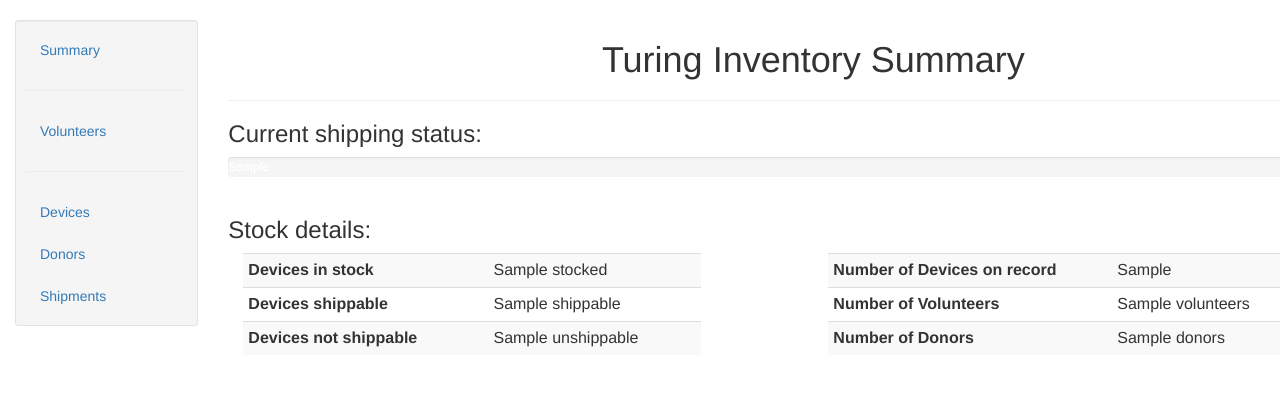
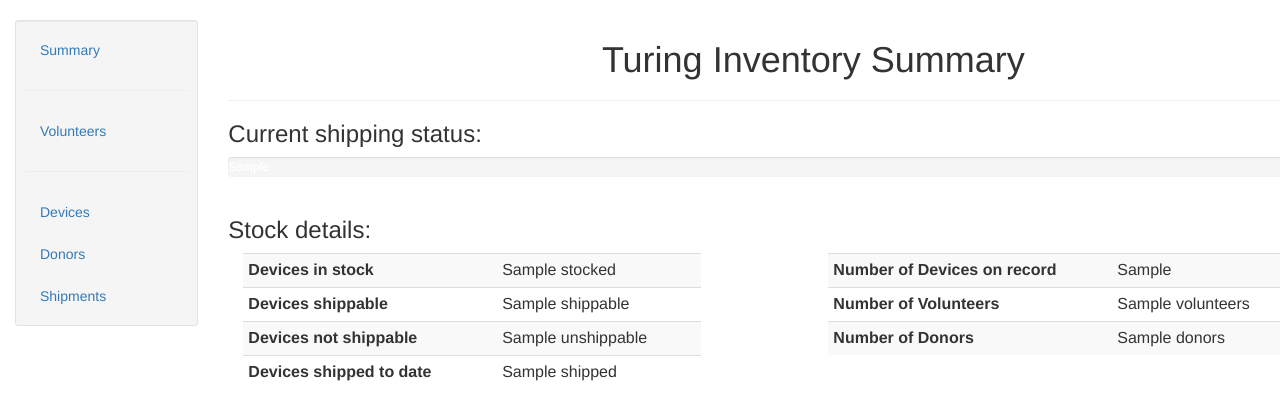
Before and after one commit to AbstractBeliefs/TuringTracker, a Django app: template tracker/inventory/templates/index.html in a window 1280 px wide; the page is wider, and only the part inside the window is pictured. Shown: the part 51-471 px from the top of that part. Run offline with Django 3.2, Linux system fonts and the light colour scheme; the template is opened without the code that fills it: most values are stand-ins (such as "Sample title", 1, 10 or a date in 2020); some libraries are stand-ins or nearby versions.

Commit message:
Minor view tweaks

```diff
--- a/tracker/inventory/templates/deviceList.html
+++ b/tracker/inventory/templates/deviceList.html
@@ -1,6 +1,6 @@
 {% extends "base.html" %}
 
-{% block title %} Home {% endblock %}
+{% block title %} Devices {% endblock %}
 {% block content %}
 <div class="container">
     <center><h1>Devices Listing</h1></center>
--- a/tracker/inventory/templates/index.html
+++ b/tracker/inventory/templates/index.html
@@ -45,6 +45,14 @@
                     </td>
                 </tr>
 
+                <tr>
+                    <td>
+                        <b>Devices shipped to date</b>
+                    </td>
+                    <td>
+                        {{ shipped }}
+                    </td>
+                </tr>
             </table>
         </div>
 
--- a/tracker/inventory/views.py
+++ b/tracker/inventory/views.py
@@ -14,6 +14,7 @@ def index(request):
         "stocked": stockedDevices,
         "shippable": min(readyDevices, 100),
         "unshippable": min(stockedDevices - readyDevices, 100-min(readyDevices, 100)),
+        "shipped": Device.objects.filter(deviceState=Device.Shipped).count(),
     }
 
     return render(request, "index.html", context)
```
